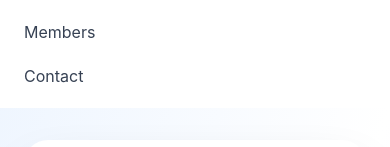
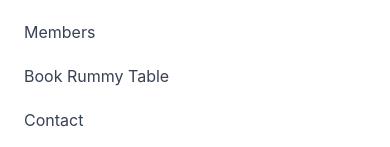
Before and after one commit to scrumvisualize/lotusclub, a React (Vite) app: page / in a window 390 px wide. Both pictures are taken after a click on the button 352 px from the left and 44 px from the top of the page. Shown: the part 244-391 px from the top of the page. Built offline with nearby package versions, Linux system fonts and the light colour scheme.

Commit message:
adding book menu for mobile

```diff
--- a/src/components/Footer.tsx
+++ b/src/components/Footer.tsx
@@ -24,6 +24,10 @@ export default function Footer() {
                         </a>
                         <Link to="/members" className="hover:text-blue-600 transition-colors duration-200">
                             Members
+                        </Link>
+
+                        <Link to="/bookrummytable" className="hover:text-blue-600 transition-colors duration-200">
+                            Book Rummy Table
                         </Link>
 
                         <Link to="/contact" className="hover:text-blue-600 transition-colors duration-200">
--- a/src/components/Navbar.tsx
+++ b/src/components/Navbar.tsx
@@ -288,6 +288,11 @@ export default function Navbar() {
                             Members
                         </Link>
 
+                        <Link to="/bookrummytable"
+                            onClick={() => setMenuOpen(false)}
+                        >
+                            Book Rummy Table
+                        </Link>
 
                         <Link
                             to="/contact"
```
